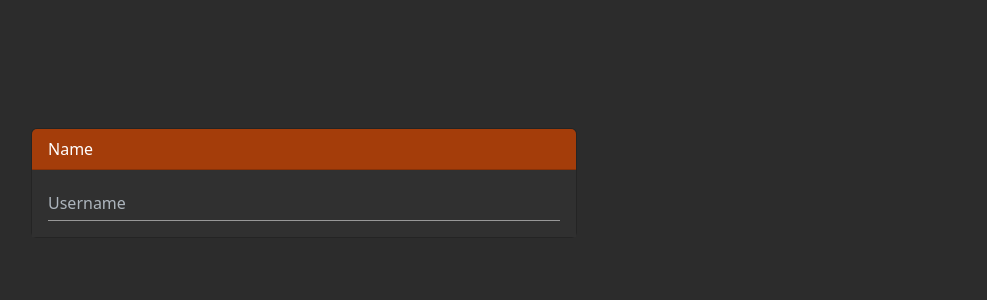
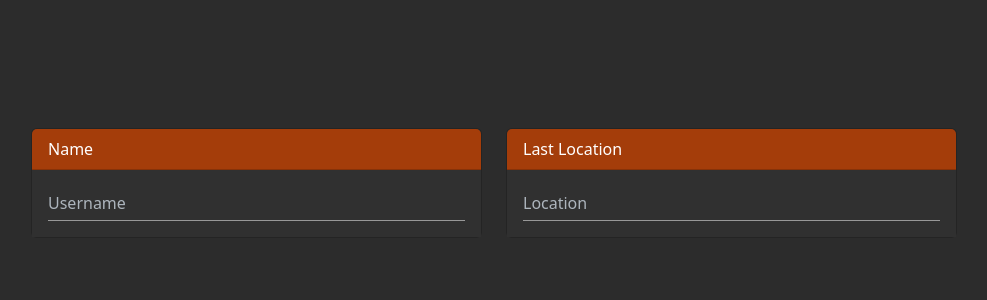
Before and after one commit to Wintryrex/RSKingdoms-DigitalSheet, a Vue app in the folder src/app-web/: page / in a window 1280 px wide. Shown: the top 300 px of the page, without its empty margins (51-1038 px from the left). Built offline with nearby package versions, Linux system fonts and the light colour scheme.

Commit message:
Move username to general card component and add card for location

```diff
--- /dev/null
+++ b/src/app-web/components/common/Card.vue
@@ -0,0 +1,16 @@
+<script setup lang="ts">
+defineProps({
+  title: String,
+  placeholder: String,
+  ariaLabel: String
+})
+</script>
+
+<template>
+  <div class="card">
+    <div class="card-header">{{ title }}</div>
+    <div class="card-body">
+      <input type="text" class="form-control" :placeholder="placeholder" :aria-label="ariaLabel" />
+    </div>
+  </div>
+</template>
--- a/src/app-web/components/username/Username.vue
+++ /dev/null
@@ -1,14 +0,0 @@
-<template>
-  <div class="card">
-    <div class="card-header">Name</div>
-    <div class="card-body">
-      <input
-        type="text"
-        class="form-control"
-        placeholder="Username"
-        aria-label="Username"
-        aria-describedby="username"
-      />
-    </div>
-  </div>
-</template>
--- a/src/app-web/views/HomeView.vue
+++ b/src/app-web/views/HomeView.vue
@@ -1,11 +1,14 @@
 <script setup lang="ts">
-import Username from '../components/username/Username.vue'
+import Card from '../components/common/Card.vue'
 </script>
 
 <template>
   <main class="row">
-    <div class="col-6">
-      <Username />
+    <div class="col-5">
+      <Card title="Name" placeholder="Username" ariaLabel="Username" />
+    </div>
+    <div class="col-5">
+      <Card title="Last Location" placeholder="Location" ariaLabel="Location" />
     </div>
   </main>
 </template>
```
Also changed, not shown: 2 other files (tests, documents, lock files or other folders).
